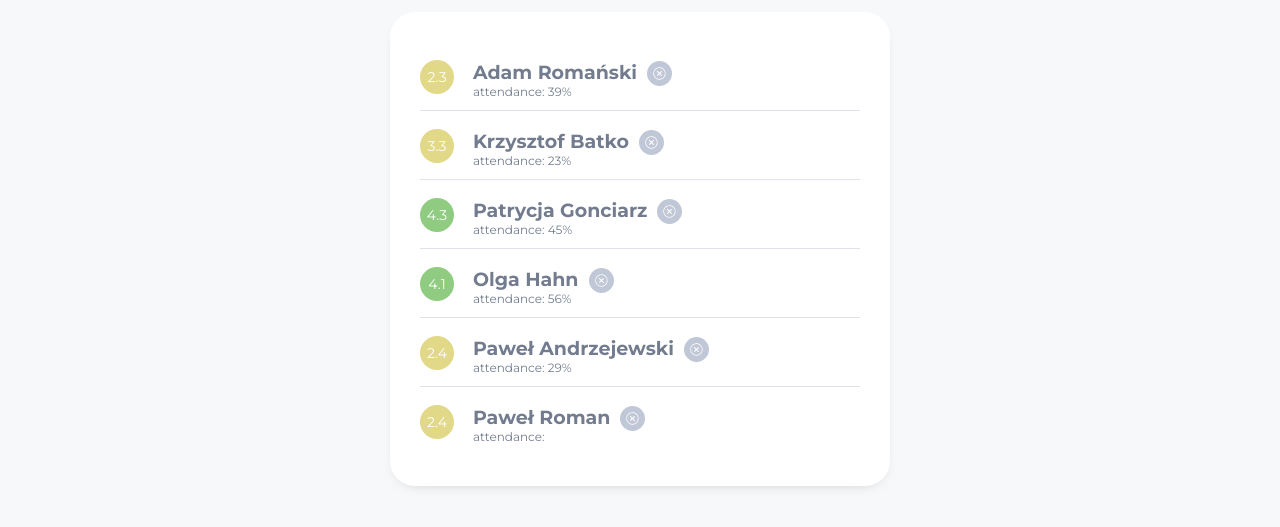
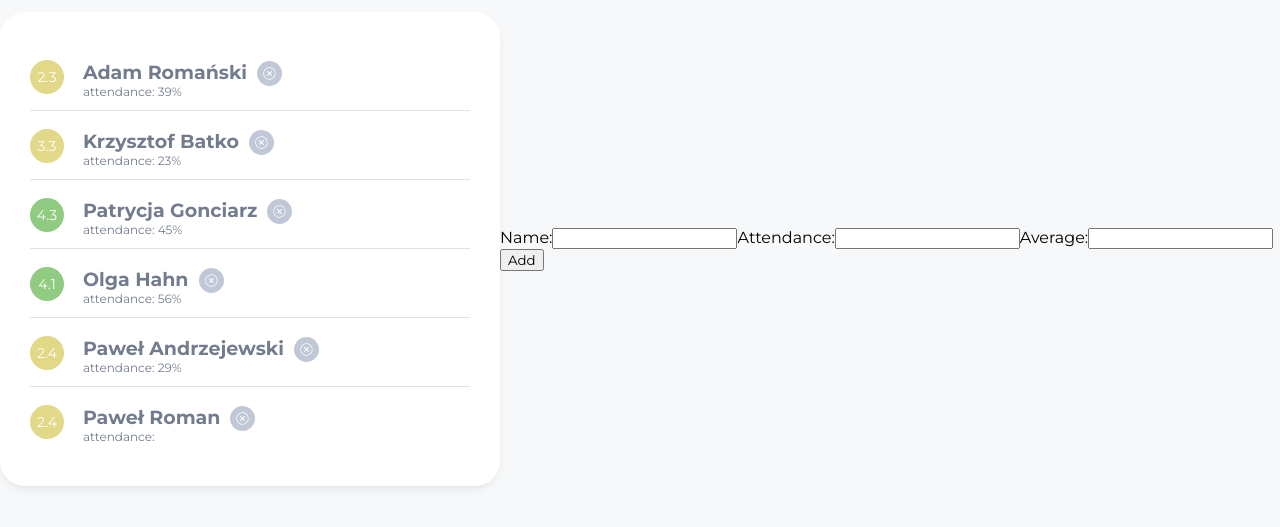
Before and after one commit to m-went/romans-exercise, a React (Create React App) app: page / in a window 1280 px wide. Shown: the part 151-678 px from the top of the page. Built offline with nearby package versions, Linux system fonts and the light colour scheme.

Commit message:
add basic AddUserForm component skeleton

```diff
--- /dev/null
+++ b/src/components/AddUserForm/AddUserForm.js
@@ -0,0 +1,30 @@
+import styles from './AddUserForm.module.scss';
+import { useState } from 'react';
+
+function AddUserForm(props) {
+  const [input, setInput] = useState({ name: '', attendance: '', average: '' });
+
+  const handleSubmit = (e) => {
+    e.preventDefault();
+    props.addUser(input);
+    setInput({ name: '', attendance: '', average: '' });
+  };
+
+  const changeInputValue = (e) => {
+    setInput((st) => ({ ...st, [e.target.name]: e.target.value }));
+  };
+
+  return (
+    <form onSubmit={handleSubmit}>
+      <label htmlFor="name">Name:</label>
+      <input type="text" name="name" value={input.name} onChange={changeInputValue} id="name" />
+      <label htmlFor="attendance">Attendance:</label>
+      <input type="text" name="attendance" value={input.attendance} onChange={changeInputValue} id="attendance" />
+      <label htmlFor="average">Average:</label>
+      <input type="text" name="average" value={input.average} onChange={changeInputValue} id="average" />
+      <button>Add</button>
+    </form>
+  );
+}
+
+export default AddUserForm;
--- a/src/components/App/App.js
+++ b/src/components/App/App.js
@@ -1,10 +1,20 @@
 import './App.scss';
 import UserList from '../UserList/UserList';
+import AddUserForm from '../AddUserForm/AddUserForm';
+import { users as usersData } from '../../data/users';
+import { useState } from 'react';
 
 function App() {
+  const [users, setUsers] = useState(usersData);
+
+  const addUser = (newUser) => {
+    setUsers((st) => [...users, newUser]);
+  };
+
   return (
     <div className="App">
-      <UserList />
+      <UserList users={users} />
+      <AddUserForm users={users} addUser={addUser} />
     </div>
   );
 }
--- a/src/components/UserList/UserList.js
+++ b/src/components/UserList/UserList.js
@@ -1,8 +1,8 @@
 import styles from './UserList.module.scss';
-import { users } from '../../data/users';
 import UserListItem from '../UserListItem/UserListItem';
 
 function UserList(props) {
+  const { users } = props;
   const usersList = users.map((user) => {
     return <UserListItem user={user} key={user.name} />;
   });
```
Also changed, not shown: src/components/AddUserForm/AddUserForm.module.scss (added).
